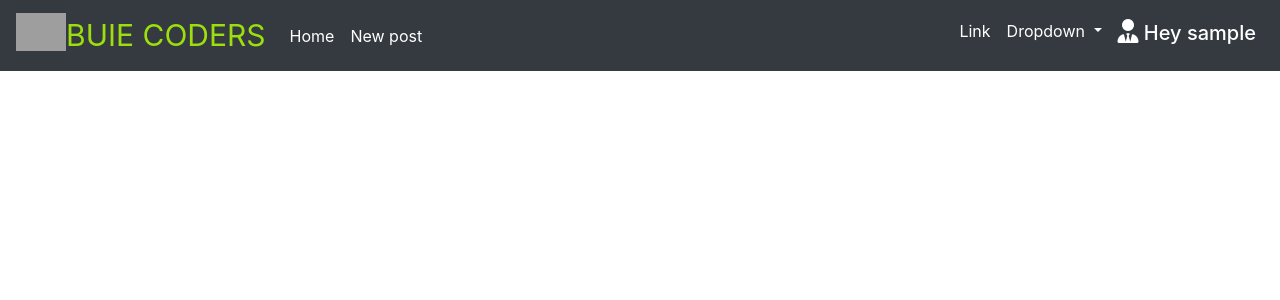
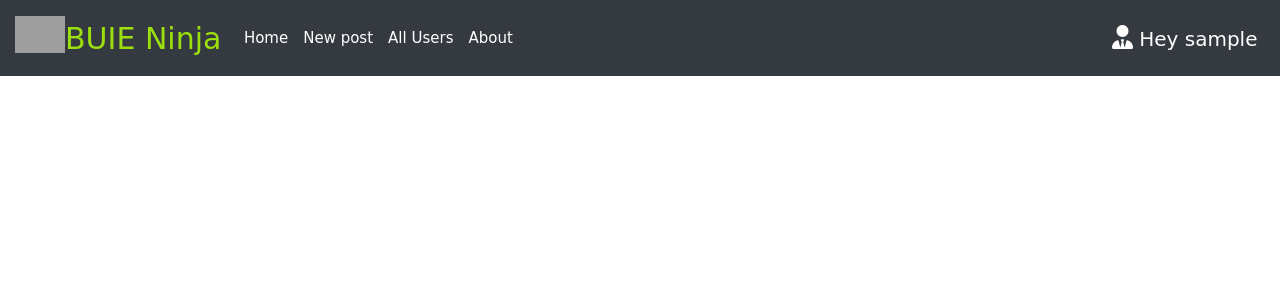
Before and after one commit to ayaanmondal/BUIE_Connected-web, a Flask app: page /chatroom in a window 1280 px wide. Shown: the top 300 px of the page. Run offline with Flask 2, Linux system fonts and the light colour scheme; the visitor is signed in with stand-in values (Sample User, id 1); data comes from the database, SQL or seed files in the repository; data that the repository does not hold is empty; some libraries are stand-ins or nearby versions; grey boxes are pictures that could not be loaded.

Commit message:
Changing Font Style and Other Fonthand stuffs

```diff
--- a/app.py
+++ b/app.py
@@ -164,10 +164,12 @@ def new_post():
         return redirect(url_for('chatroom'))
     return render_template('create_post.html',title='New post',form=post_form)
 
-@app.route("/post/<int:post_id>")
-def post(post_id):
+@app.route("/post/content/<int:id>/<int:post_id>/<int:content_id>")
+def post(id,post_id,content_id):
+    user = User.query.get_or_404(id)
     post = Post.query.get_or_404(post_id)
-    return render_template('chat.html', title=post.title,content=post.content, post=post)
+    content = Postcontent.query.get_or_404(content_id)
+    return render_template("post.html",user=user, post=post,content=content)
 
 
 if __name__ == "__main__":
--- a/templates/account.html
+++ b/templates/account.html
@@ -25,8 +25,8 @@
     {% endif %} {% endwith %}
     <div class="rightfloat">
         <div class="right">
-            <div class="w3-container" style="width: 30rem;">
-                <div class="w3-card">
+            <div class="" style="width: 30rem;">
+                <div class="">
                     <img align='center' src="{{ profile_image }}">
                     <h1>{{current_user.username}}</h1>
                 </div>
--- a/templates/chat.html
+++ b/templates/chat.html
@@ -1,6 +1,4 @@
 {% extends "lgmain.html" %} {% block title %}{% endblock %} {% block head %} {{ super() }} {% endblock %} {% block content %} {{ super() }}
-<!--<<meta name="viewport" content="width=device-width, initial-scale=1">
-<link rel="stylesheet" href="https://www.w3schools.com/w3css/4/w3.css">>-->
 <style>
     .rightfloat {
         margin-left: 30%;
@@ -8,7 +6,12 @@
     }
 
     .right {
-        margin-left: 50%;
+        margin-left: 60%;
+    }
+
+    .left {
+        margin-left: 10%;
+        margin-right: 5%;
     }
 
     .avatar {
@@ -29,10 +32,10 @@
     {% endif %} {% endwith %} {% for post,cont in posts | reverse %} {% for user in users%} {% if post.user_id == user.id and cont.user_id == user.id %}
 
     <div class="rightfloat">
-        <div class="w3-container" style="width: 55rem;">
-            <div class="w3-card">
+        <div class="w3-container" style="width: 52rem;">
+            <div class="w3-panel w3-card">
                 <img class="avatar" src="{{ url_for('static', filename='images/' + user.profile_image) }}">
-                <a href="https://mail.google.com/mail/u/1/#inbox?compose=new" target="_blank">Email:</a> <a>{{ user.email }}</a>
+                <a href="https://mail.google.com/mail/u/1/#inbox?compose=new" target="_blank" style="color:rgb(42, 84, 161);">Email:</a> <a>{{ user.email }}</a>
                 <h4 style="color:rgb(2, 97, 65);">{{ user.username }} </h4>
 
                 <h5 class="card-title">
@@ -41,13 +44,15 @@
                 <h6 class="card-subtitle mb-2 text-muted"></h6>
                 <p class="card-text">
                     <h6>
-                        <p class="article-content" style="color: rgb(7, 25, 58);">{{ cont.content }}</p>
+                        <p class="article-content" style="color: rgb(42, 84, 161);">{{ cont.content }}</p>
                     </h6>
                 </p>
                 <div class="right">
                     <a href="#" class="card-link">Card link</a>
                     <a href="#" class="card-link">Another link</a>
+                    <small class="left" style="color: rgb(219, 42, 26);">{{ post.date_posted.strftime('%Y-%m-%d') }}</small>
                 </div>
+
             </div>
         </div>
     </div>
--- a/templates/lgmain.html
+++ b/templates/lgmain.html
@@ -17,12 +17,24 @@
     <meta name='viewport' content='width=device-width, initial-scale=1'>
     <script src='https://kit.fontawesome.com/a076d05399.js'></script>
     <!--<script src='main.js'></script>-->
-    {% endblock %}
+    <meta name="viewport" content="width=device-width, initial-scale=1">
+    <link rel="stylesheet" href="https://www.w3schools.com/w3css/4/w3.css"> {% endblock %}
 
 </head>
 <style>
     .navbar-brand {
         font-size: 30px;
+    }
+
+    html,
+    body,
+    h1,
+    h2,
+    h3,
+    h4,
+    h5,
+    h6 {
+        font-family: "Comic Sans MS", cursive, sans-serif;
     }
 </style>
 
@@ -31,7 +43,7 @@
     <header>
         <nav class="navbar navbar-expand-md navbar-light bg-dark" id="navbar">
             <a class="navbar-brand" style="color: rgb(156, 223, 12)" href="/chatroom">
-                <img src="https://img.icons8.com/cute-clipart/64/000000/chat-message-sent.png" width="50" height="=70" class="d-inline-block align-top" style="color:   ghostwhite">BUIE CODERS
+                <img src="https://img.icons8.com/cute-clipart/64/000000/chat-message-sent.png" width="50" height="=70" class="d-inline-block align-top" style="color:   ghostwhite">BUIE Ninja
             </a>
 
             <!--<button type="button" style="margin-right: 5px" class="btn btn-info">About Us</button>-->
@@ -49,27 +61,19 @@
                         <a class="nav-link" style="color: white" href="/chatroom">Home <span class="sr-only">(current)</span></a>
                     </li>
                     <li class="nav-item active">
-                        <a class="nav-link" style="color: white" href="post/new">New post <span class="sr-only">(current)</span></a>
+                        <a class="nav-link" style="color: white" href='/post/new' ">New post <span class="sr-only ">(current)</span></a>
+                    </li>
+                    <li class="nav-item active ">
+                        <a class="nav-link " style="color: white " href="# ">All Users</a>
+                    </li>
+                    <li class="nav-item active ">
+                        <a class="nav-link " style="color: white " href="# ">About</a>
                     </li>
                 </ul>
-                <ul class="navbar-nav ml-auto">
-                    <li class="nav-item">
-                        <a class="nav-link" style="color: white" href="#">Link</a>
-                    </li>
-                    <li class="nav-item dropdown">
-                        <a class="nav-link dropdown-toggle" style="color: white" href="#" id="navbarDropdown" role="button" data-toggle="dropdown" aria-haspopup="true" aria-expanded="false">
-                                Dropdown
-                                </a>
-                        <div class="dropdown-menu" aria-labelledby="navbarDropdown">
-                            <a class="dropdown-item" href="#">Action</a>
-                            <a class="dropdown-item" href="#">Another action</a>
-                            <div class="dropdown-divider"></div>
-                            <a class="dropdown-item" href="#">Something else here</a>
-                        </div>
-                    </li>
-                    <li class="nav-item">
-                        <a class="nav-link" style="color: white" href="/viewaccount">
-                            <h5><i style='font-size:24px' class='fas'>&#xf508;</i> Hey {{current_user.username}}</h5>
+                <ul class="navbar-nav ml-auto ">
+                    <li class="nav-item ">
+                        <a class="nav-link " style="color: white " href="/viewaccount ">
+                            <h4><i style='font-size:24px' class='fas'>&#xf508;</i> Hey {{current_user.username}}</h4>
                         </a>
                     </li>
 
--- a/templates/view_account.html
+++ b/templates/view_account.html
@@ -18,7 +18,7 @@
         box-shadow: 0 4px 8px 0 rgba(185, 49, 49, 0.2);
         max-width: 300px;
         margin: auto;
-        text-align: center;
+        text-align: left;
         font-family: arial;
     }
 
```
Also changed, not shown: templates/main.html (+11 -0 lines), templates/post.html (+20 -13 lines), wtform.py (+9 -6 lines).
